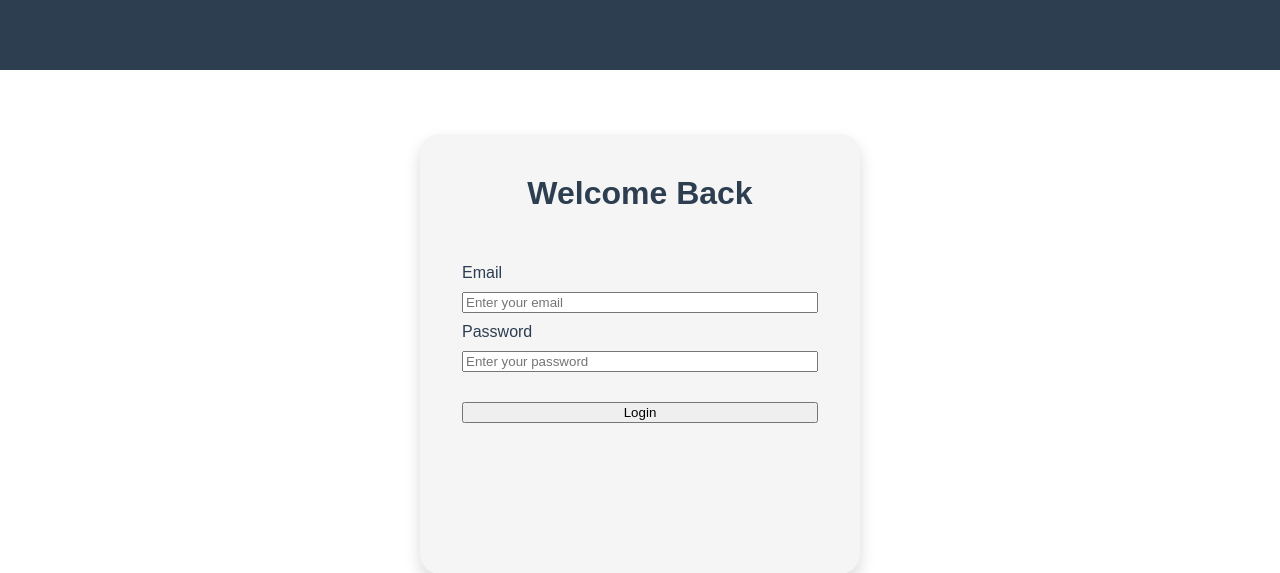
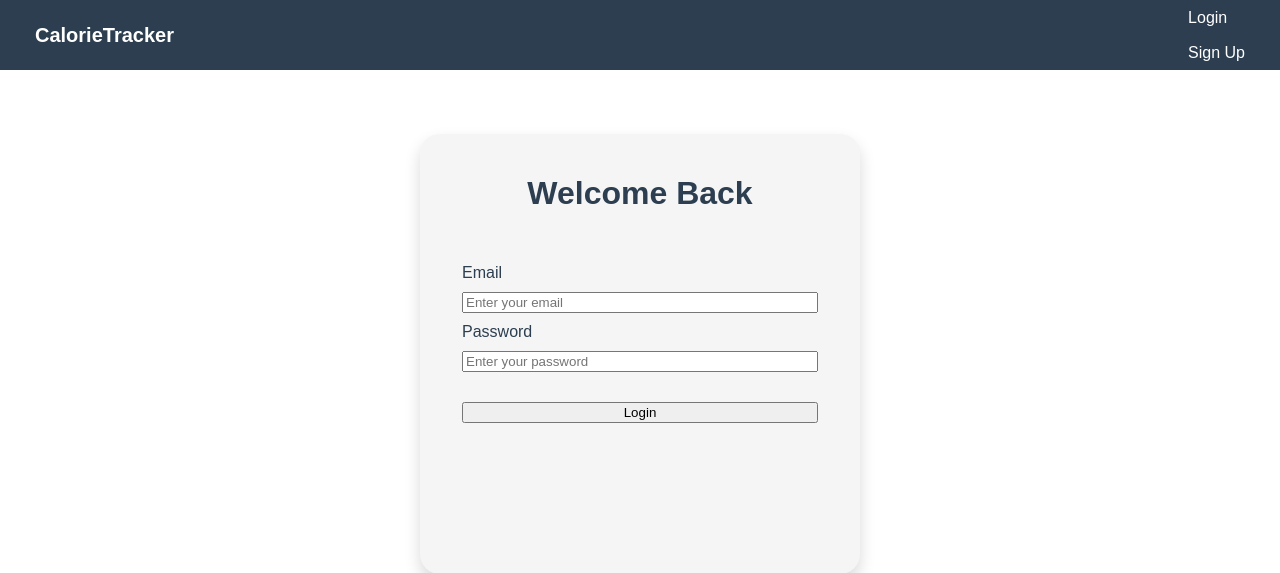
Before and after one commit to goosva/CalorieApp, a Flask app: page / in a window 1280 px wide. Shown: the top 573 px of the page. Run offline with Flask 3, Linux system fonts and the light colour scheme.

Commit message:
Added logo, login/ signup to the top bar

```diff
--- a/static/css/main.css
+++ b/static/css/main.css
@@ -20,7 +20,6 @@ body{
     display: flex;
     justify-content: space-between;
     align-items: center;
-    background-color: white;
     padding: 5px 15px;
     height: 25px;
 
--- a/templates/index.html
+++ b/templates/index.html
@@ -9,8 +9,16 @@
 
 <!--This will be the top menu bar-->
 <div class="top-menu-bar">
-    <div class="top-inner-menu-bar">
-
+    <div class="top-inner-menu-bar" style="display: flex; justify-content: space-between; align-items: center; width: 100%;">
+        <div>
+            <a href="{{ url_for('main_page') }}" style="text-decoration: none; font-weight: bold; font-size: 20px; color: white; font-family: Arial, sans-serif;">
+                CalorieTracker
+            </a>
+        </div>
+        <div>
+            <a href="{{ url_for('login') }}" style="margin-right: 15px; color: white; text-decoration: none; font-family: Arial, sans-serif;">Login</a>
+            <a href="{{ url_for('login') }}" style="color: white; text-decoration: none; font-family: Arial, sans-serif;">Sign Up</a>
+        </div>
     </div>
 </div>
 
```
Also changed, not shown: README.md.
